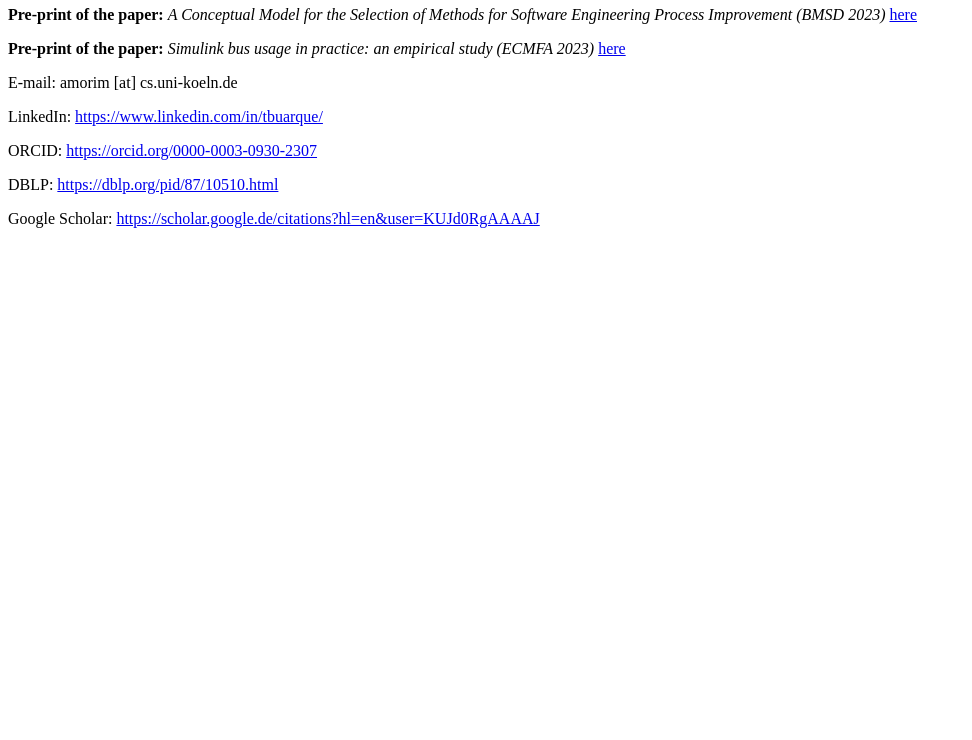
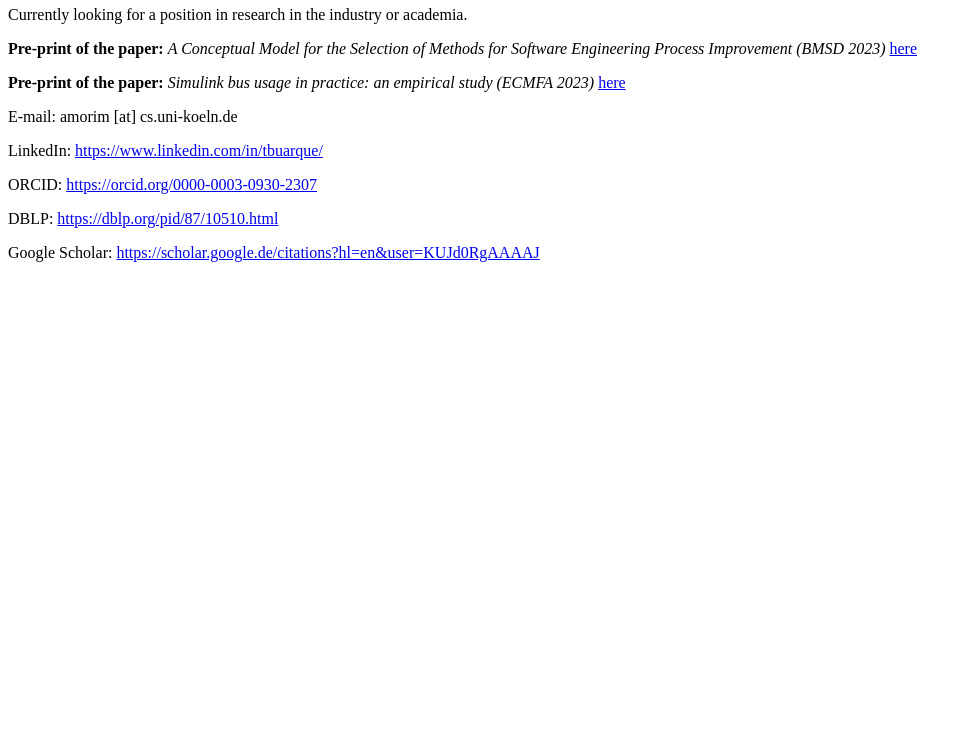
Before and after one commit to tbuarque/tbuarque.github.io, a plain HTML site: page index.html in a window 1280 px wide. Shown: the part 60-800 px from the top of the page, without its empty margins (0-972 px from the left). Drawn offline with Linux system fonts and the light colour scheme.

Commit message:
Update index.html

```diff
--- a/index.html
+++ b/index.html
@@ -1,4 +1,5 @@
 <h1 id="tiago-amorim">Tiago Amorim</h1>
+<p>Currently looking for a position in research in the industry or academia. </p>
 <p><b>Pre-print of the paper:</b> <i>A Conceptual Model for the Selection of Methods for Software Engineering Process Improvement (BMSD 2023) </i> <a href="https://tbuarque.github.io/amorim-bmsd.pdf">here</a></p>
 <p><b>Pre-print of the paper:</b> <i>Simulink bus usage in practice: an empirical study (ECMFA 2023) </i> <a href="https://tbuarque.github.io/amorim-ecfma.pdf">here</a></p>
 <p>E-mail: amorim [at] cs.uni-koeln.de</p>
```
